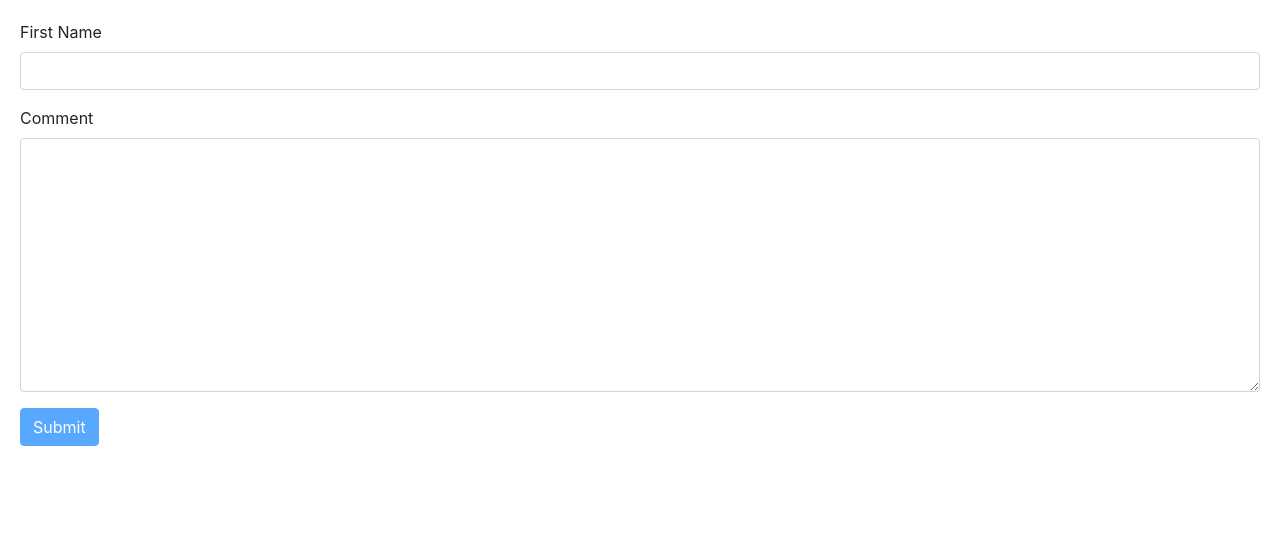
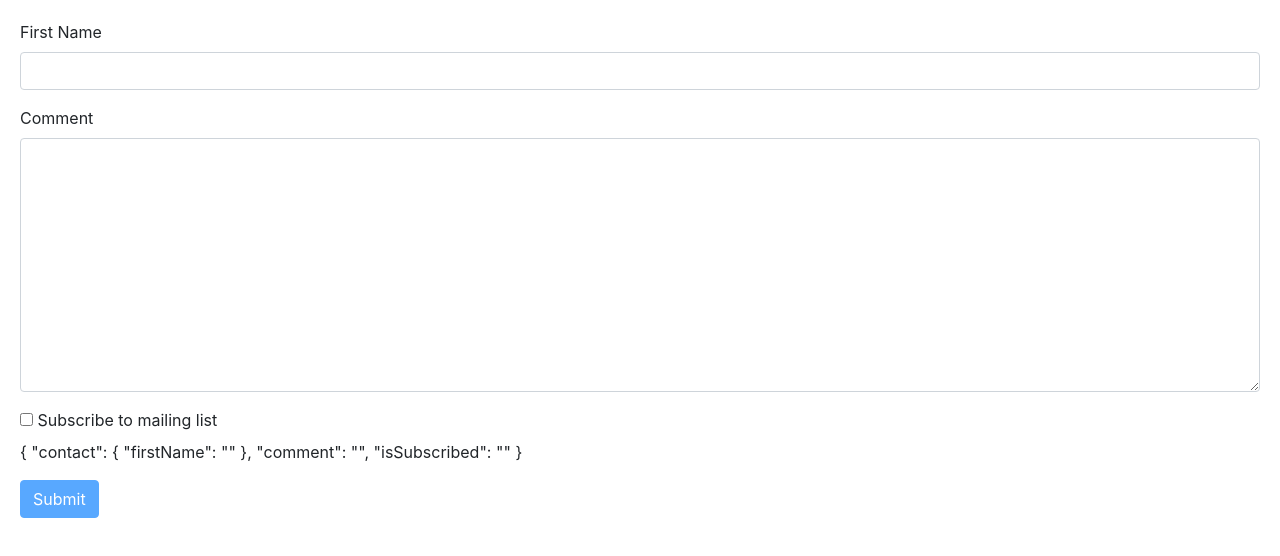
Before and after one commit to kdhruvajyothreddy/angular-assignment2, an Angular app: page / in a window 1280 px wide. Shown: the top 556 px of the page. Built offline with nearby package versions, Linux system fonts and the light colour scheme.

Commit message:
Checkbox in the form & checking the values of the fields using json object

```diff
--- a/src/app/contact-form/contact-form.component.html
+++ b/src/app/contact-form/contact-form.component.html
@@ -32,6 +32,17 @@
         <textarea ngModel name="comment" id="comment" cols="30" rows="10" for="comment" class="form-control"></textarea>
         <!-- Using ngModel here too, to create an instance of a form control class and associate with this input field -->
     </div>
+    <div class="checkbox">
+        <label>
+            <input type="checkbox" ngModel name="isSubscribed"> Subscribe to mailing list
+            <!-- Created a div class for checkbox and creating an instance of the form control object for this field using ngModel and
+                setting a name attribute "isSubscribed" -->
+        </label>
+    </div>
+    <p>
+        {{ f.value | json }}
+        <!-- Rendering the json object "f.value" to just check the values and setting the format as json using pipe -->
+    </p>
     <button class="btn btn-primary" [disabled]="!f.valid">Submit</button>
     <!-- Using property binding with the property "disabled" to disable Submit until the template form variable "f" is valid -->
 </form>
```
